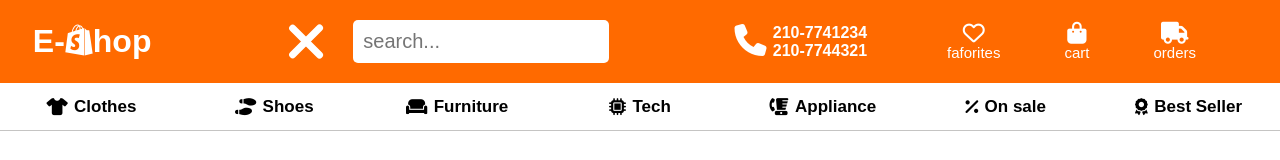
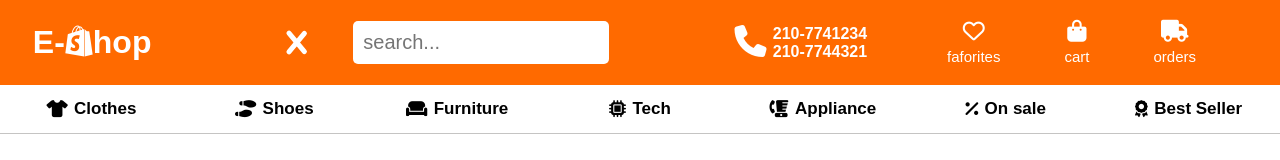
Before and after one commit to doctormike1992/Eshop-Project, a plain HTML site: page html/index.html in a window 1280 px wide. Both pictures are taken after a click on the label 310 px from the left and 41 px from the top of the page. Shown: the top 160 px of the page. Drawn offline with Linux system fonts and the light colour scheme.

Commit message:
fixed navbar and menu issue

```diff
--- a/css/eshop.css
+++ b/css/eshop.css
@@ -64,6 +64,7 @@ h1 {
 }
 #menu ul p{
   font-size: 15px;
+  padding-top: 0.4rem;
 }
 #menu a {
   text-decoration: none;
@@ -72,6 +73,7 @@ h1 {
   display: flex;
   flex-direction: column;
   align-items: center;
+
 }
 #menu ul span{
   color:white;
@@ -171,8 +173,8 @@ nav ul{
 .barMenu::after,
 .barMenu input{
  content: '';
- width: 50px;
- height: 7px;
+ width: 40px;
+ height: 5px;
  background-color: white;
  border-radius: 999px;
  transition: opacity 0.3s ease, width 0.3s ease, transform 0.3s ease;
@@ -181,7 +183,7 @@ nav ul{
 .barMenu{
   display: flex;
   flex-direction: column;
-  gap: 9px;
+  gap: 6px;
   width: max-content;
   z-index: 10;
   cursor: pointer;
@@ -202,12 +204,12 @@ nav ul{
   width: 0;
 }
 .barMenu:has(input:checked)::before{
-  width: 45px;
-  transform: rotate(-45deg);
+  width: 29px;
+  transform: rotate(-50deg);
 }
 .barMenu:has(input:checked)::after{
-  width: 45px;
-  transform:  rotate(45deg);
+  width: 29px;
+  transform:  rotate(50deg);
 }
 #bar {
   font-size: 35px;
@@ -221,7 +223,7 @@ nav ul{
 }
  .dropdown{
  width: 100%;
- height: 30%;
+ height: 330px;
  display: none;
  z-index: 10;
  background-color: white;
@@ -377,7 +379,6 @@ nav li:hover .sub-menu{
   align-items: start;
   justify-content: start;
   text-align: center;
-
 }
 }
 /*======PRODUCTS=======*/
```
